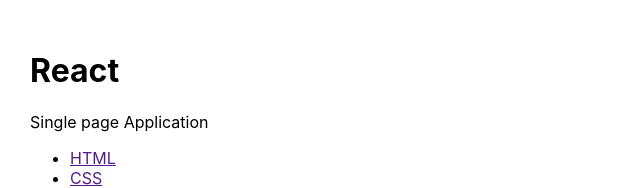
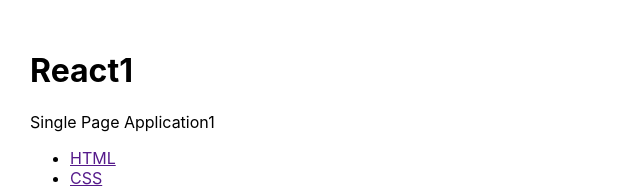
Before and after one commit to limseewon/my_react_app_202405, a React (Create React App) app: page / in a window 1280 px wide. Shown: the top 188 px of the page, without its empty margins (0-640 px from the left). Built offline with nearby package versions, Linux system fonts and the light colour scheme.

Commit message:
my header 타이틀 추가

```diff
--- a/src/App.js
+++ b/src/App.js
@@ -12,10 +12,11 @@
 
 class Myheader extends Component {
   render(){
+    console.log(this)
       return (
         <header>
-          <h1 class="logo">React</h1>
-          <p>Single page Application</p>
+          <h1 class="logo">{this.props.title}</h1>
+          <p>{this.props.desc}</p>
         </header>
   );
   }
@@ -49,7 +50,7 @@
   render(){
       return (
     <div className="App">
-      <Myheader/>
+      <Myheader title="React1" desc="Single Page Application1"/>
       <Mynav/>
       <Myarticle/>
     </div>
```
